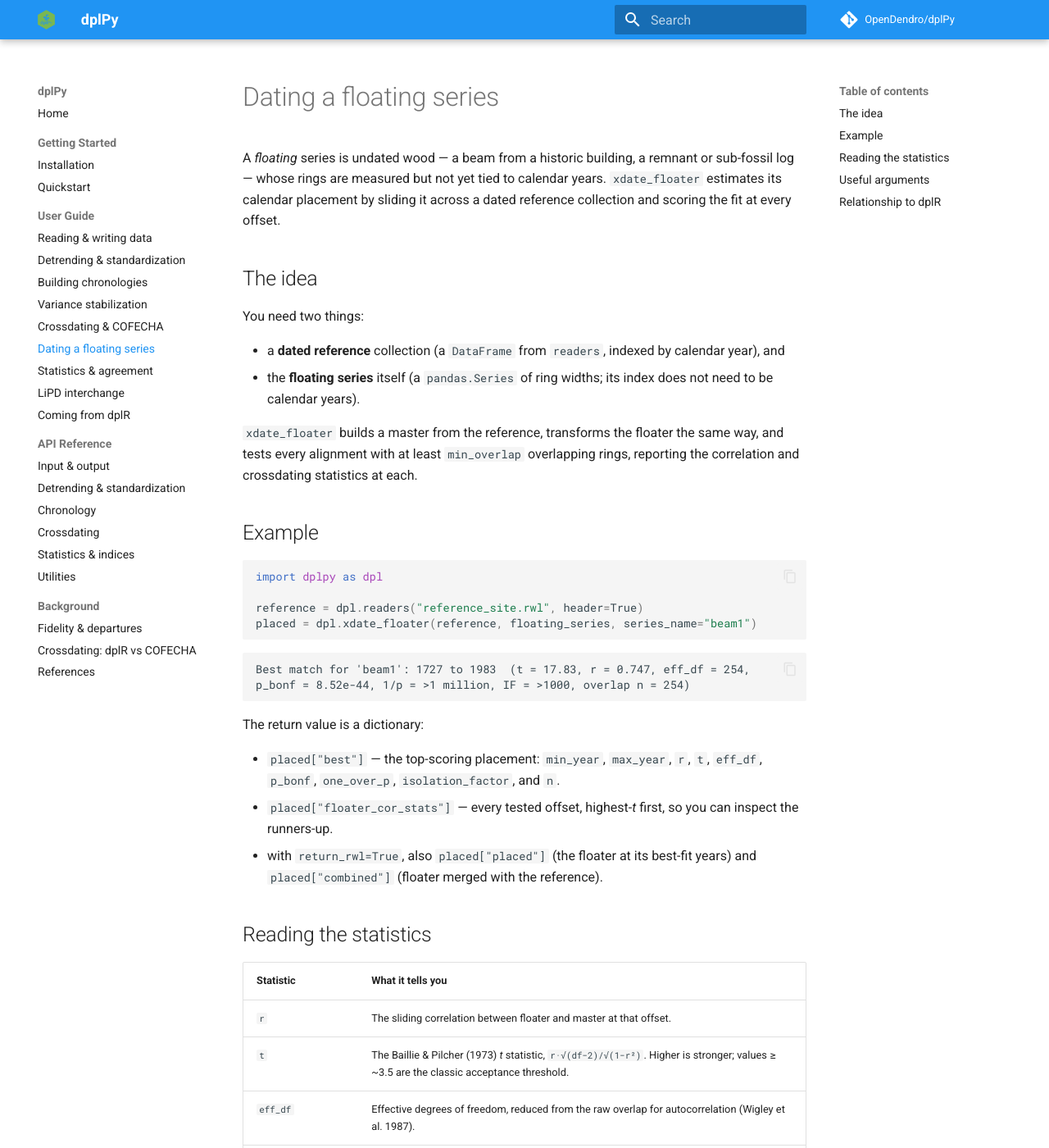
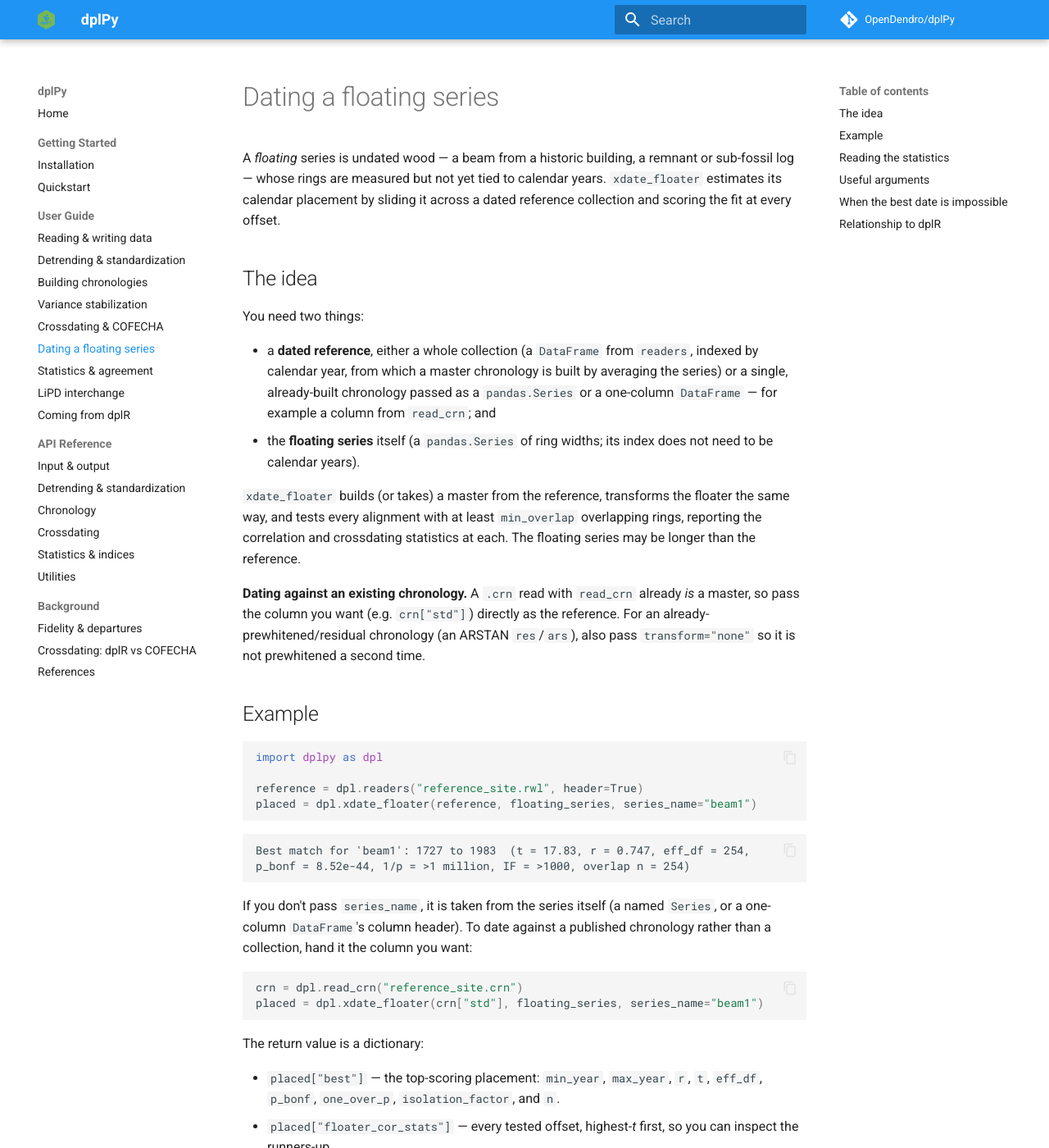
Before and after one commit to OpenDendro/dplPy, an MkDocs documentation site: the page built from docs/guide/floating-series.md, in a window 1280 px wide and 1400 px high. Shown: the whole window at 82% size. Built offline with MkDocs 1.6.1 and Material for MkDocs 9.7.7, drawn with Linux system fonts in a browser that asks for light colours; comment, search, counter and statistics services are not loaded; some of the changed text lies outside the part shown.

Commit message:
updated docs

````diff
--- a/docs/guide/floating-series.md
+++ b/docs/guide/floating-series.md
@@ -9,14 +9,22 @@ reference collection and scoring the fit at every offset.
 
 You need two things:
 
-- a **dated reference** collection (a `DataFrame` from `readers`, indexed by
-  calendar year), and
+- a **dated reference**, either a whole collection (a `DataFrame` from `readers`,
+  indexed by calendar year, from which a master chronology is built by averaging
+  the series) or a single, already-built chronology passed as a `pandas.Series` or
+  a one-column `DataFrame` — for example a column from `read_crn`; and
 - the **floating series** itself (a `pandas.Series` of ring widths; its index
   does not need to be calendar years).
 
-`xdate_floater` builds a master from the reference, transforms the floater the
-same way, and tests every alignment with at least `min_overlap` overlapping
-rings, reporting the correlation and crossdating statistics at each.
+`xdate_floater` builds (or takes) a master from the reference, transforms the
+floater the same way, and tests every alignment with at least `min_overlap`
+overlapping rings, reporting the correlation and crossdating statistics at each.
+The floating series may be longer than the reference.
+
+**Dating against an existing chronology.** A `.crn` read with `read_crn` already
+*is* a master, so pass the column you want (e.g. `crn["std"]`) directly as the
+reference. For an already-prewhitened/residual chronology (an ARSTAN `res`/`ars`),
+also pass `transform="none"` so it is not prewhitened a second time.
 
 ## Example
 
@@ -30,6 +38,15 @@ placed = dpl.xdate_floater(reference, floating_series, series_name="beam1")
 ```text
 Best match for 'beam1': 1727 to 1983  (t = 17.83, r = 0.747, eff_df = 254,
 p_bonf = 8.52e-44, 1/p = >1 million, IF = >1000, overlap n = 254)
+```
+
+If you don't pass `series_name`, it is taken from the series itself (a named
+`Series`, or a one-column `DataFrame`'s column header). To date against a published
+chronology rather than a collection, hand it the column you want:
+
+```python
+crn = dpl.read_crn("reference_site.crn")
+placed = dpl.xdate_floater(crn["std"], floating_series, series_name="beam1")
 ```
 
 The return value is a dictionary:
@@ -62,7 +79,23 @@ degrees of freedom at each overlap. A confident date has a high *t*, a tiny
 - `transform` (default `"pw"`) and `prewhiten` — how the series are detrended and
   prewhitened before correlation.
 - `corr` (default `"spearman"`) — the correlation method.
-- `make_plot=True` — plot the sliding *t* against end year, marking the best fit.
+- `series_name` — a label for the floater used in the outputs and plot title; when
+  omitted it is taken from a named series or one-column frame, else `"Unknown"`.
+- `make_plot=True` — draw the dating figure: the sliding *t* and the
+  Bonferroni-adjusted p-value against calendar year, the distribution of all *t*
+  values with the best marked, and an overlay of the reference chronology against
+  the best-placed floater over the dated overlap.
+
+## When the best date is impossible
+
+dplPy also scores placements that run past the end of the reference into future
+calendar years — this enriches the null distribution of *t* values and acts as a
+sanity check. If the *best* placement lands after the present year, though, the
+date is impossible and the match is almost certainly spurious, so `xdate_floater`
+flags it loudly: `best["date_warning"]` is set to `"future"`, a warning banner is
+printed (even with `verbose=False`), and the returned plot carries a red
+"best date is in the future" banner. Check the series orientation (oldest →
+youngest) and the reference before trusting such a result.
 
 ## Relationship to dplR
 
@@ -70,6 +103,7 @@ degrees of freedom at each overlap. A confident date has a high *t*, a tiny
 statistic and additional crossdating statistics of Wilson (2026). It differs from
 dplR in two documented ways: the best placement is selected by highest *t* (dplR
 uses the highest correlation *r*), and dplPy does not apply dplR's future-year
-trim. See the
+trim — instead it tests those offsets and *warns* when the winning date is an
+impossible future one (see [When the best date is impossible](#when-the-best-date-is-impossible)). See the
 [`xdate_floater` reference](../reference/crossdating.md#xdate_floater) and
 [Coming from dplR](coming-from-dplr.md).
````
Also changed, not shown: CHANGELOG.md (added, +93 -0 lines), docs/guide/crossdating.md (+20 -6 lines), docs/guide/reading-writing-data.md (+18 -2 lines), 1 other file.
